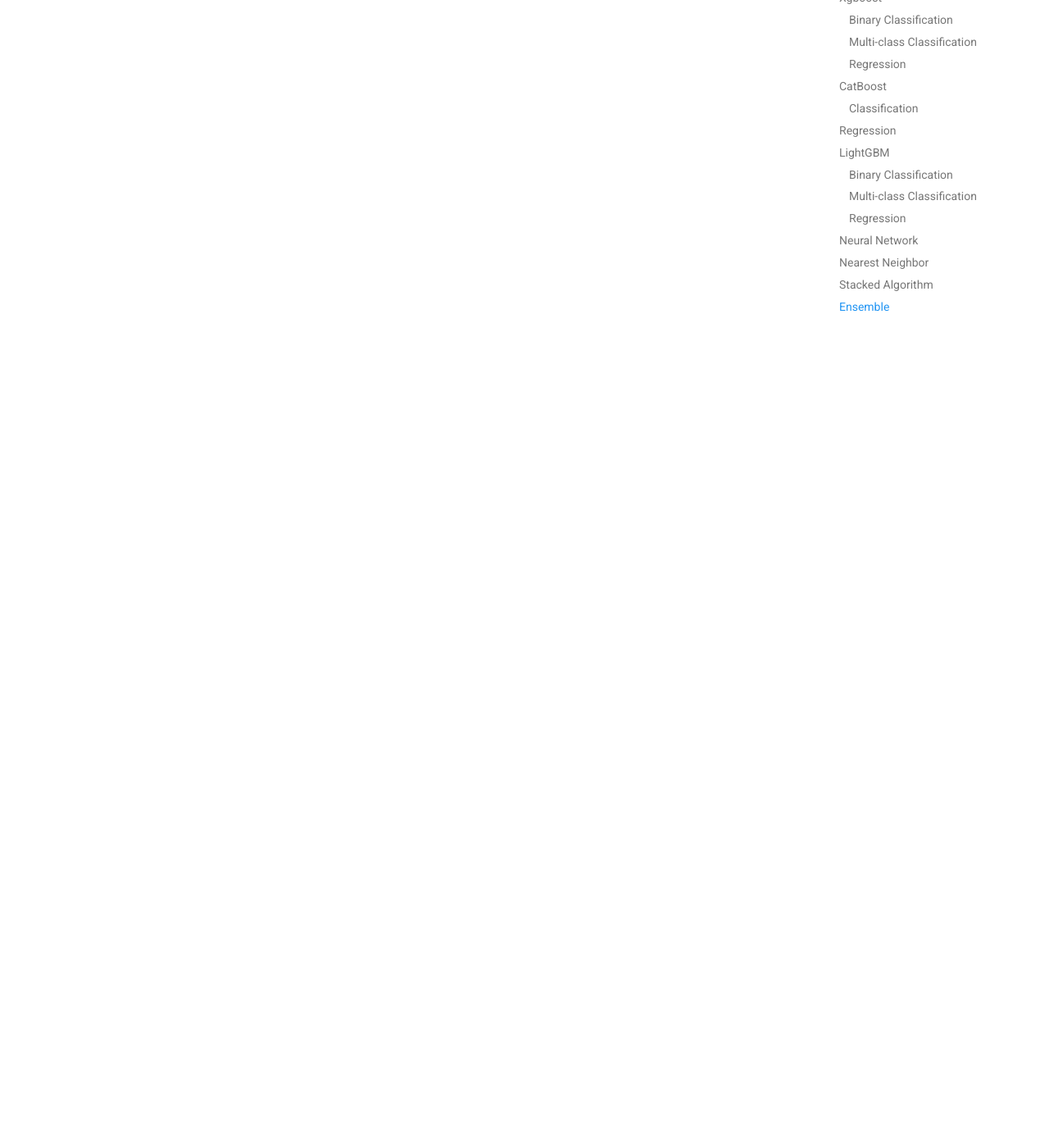
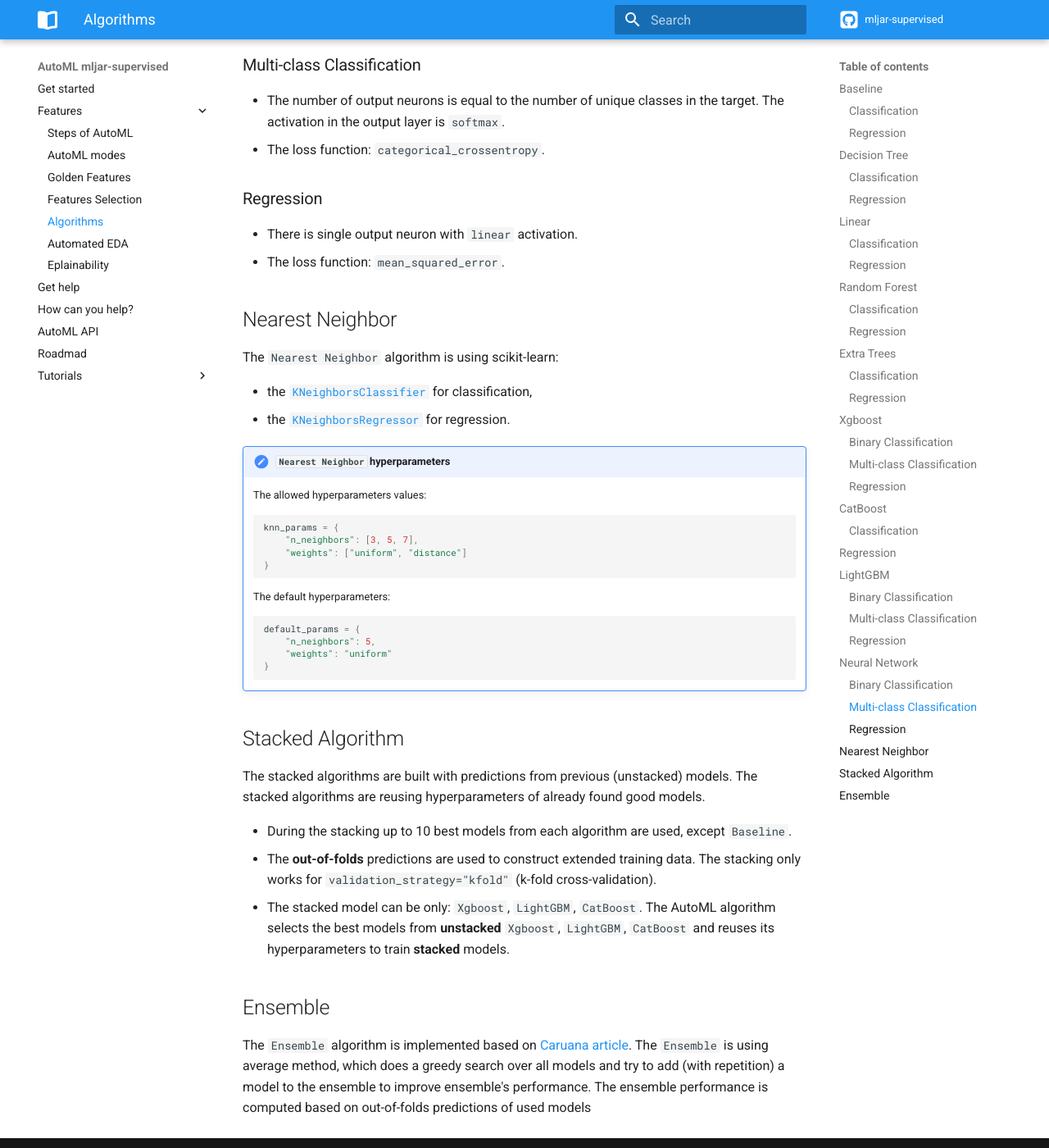
Before and after one commit to mljar/docs, an MkDocs documentation site: the page built from docs/features/algorithms.md, in a window 1280 px wide and 1400 px high, scrolled down 9397 px. Shown: the whole window at 82% size. Built offline with MkDocs 1.6.1 and Material for MkDocs 9.7.7, drawn with Linux system fonts in a browser that asks for light colours; comment, search, counter and statistics services are not loaded; some of the changed text lies outside the part shown.

Commit message:
update algorithms

````diff
--- a/docs/features/algorithms.md
+++ b/docs/features/algorithms.md
@@ -406,8 +406,80 @@ The AutoML is using [`LightGBM`](https://lightgbm.readthedocs.io/en/latest/) pac
 
 ## Neural Network
 
+For `Neural Network` algorithm the [Keras](https://keras.io) and [Tensorflow](https://www.tensorflow.org/) are used. The same set of hyperparameters are used for all Machine Learning tasks (classification and regression). There is difference in output neurons type and loss function depending on ML task.
+
+!!! note "`Neural Network` hyperparameters"
+    The allowed hyperparameters values:
+    ```python
+    nn_params = {
+        "dense_layers": [2],
+        "dense_1_size": [16, 32, 64],
+        "dense_2_size": [4, 8, 16, 32],
+        "dropout": [0, 0.1, 0.25],
+        "learning_rate": [0.01, 0.05, 0.08, 0.1],
+        "momentum": [0.85, 0.9, 0.95],
+        "decay": [0.0001, 0.001, 0.01],
+    }
+    ```
+    The default hyperparameters:
+    ```python
+    default_nn_params = {
+        "dense_layers": 2,
+        "dense_1_size": 32,
+        "dense_2_size": 16,
+        "dropout": 0,
+        "learning_rate": 0.05,
+        "momentum": 0.9,
+        "decay": 0.001,
+    }
+    ```
+
+### Binary Classification
+
+- There is single output neuron with `sigmoid` activation.
+- The loss function: `binary_crossentropy`.
+
+### Multi-class Classification
+
+- The number of output neurons is equal to the number of unique classes in the target. The activation in the output layer is `softmax`.
+- The loss function: `categorical_crossentropy`.
+
+### Regression
+
+- There is single output neuron with `linear` activation.
+- The loss function: `mean_squared_error`.
+
 ## Nearest Neighbor
+
+The `Nearest Neighbor` algorithm is using scikit-learn:
+
+- the [`KNeighborsClassifier`](https://scikit-learn.org/stable/modules/generated/sklearn.neighbors.KNeighborsClassifier.html) for classification,
+- the [`KNeighborsRegressor`](https://scikit-learn.org/stable/modules/generated/sklearn.neighbors.KNeighborsRegressor) for regression.
+
+!!! note "`Nearest Neighbor` hyperparameters"
+    The allowed hyperparameters values:
+    ```python
+    knn_params = {
+        "n_neighbors": [3, 5, 7],
+        "weights": ["uniform", "distance"]
+    }
+    ```
+    The default hyperparameters:
+    ```python
+    default_params = {
+        "n_neighbors": 5,
+        "weights": "uniform"
+    }
+    ```
 
 ## Stacked Algorithm
 
+The stacked algorithms are built with predictions from previous (unstacked) models. The stacked algorithms are reusing hyperparameters of already found good models.
+
+- During the stacking up to 10 best models from each algorithm are used, except `Baseline`.
+- The **out-of-folds** predictions are used to construct extended training data. The stacking only works for `validation_strategy="kfold"` (k-fold cross-validation).
+- The stacked model can be only: `Xgboost`, `LightGBM`, `CatBoost`. The AutoML algorithm selects the best models from **unstacked** `Xgboost`, `LightGBM`, `CatBoost` and reuses its hyperparameters to train **stacked** models.
+
 ## Ensemble
+
+The `Ensemble` algorithm is implemented based on [Caruana article](http://www.cs.cornell.edu/~alexn/papers/shotgun.icml04.revised.rev2.pdf). The `Ensemble` is using average method, which does a greedy search over all models and try to add (with repetition) a model to the ensemble to improve ensemble's performance. The ensemble performance is computed based on out-of-folds predictions of used models
````
